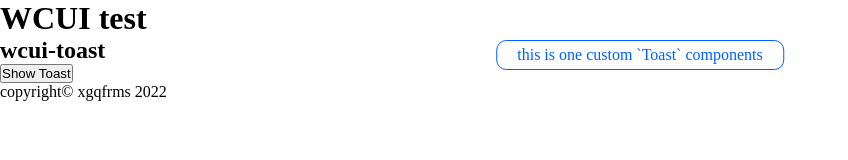
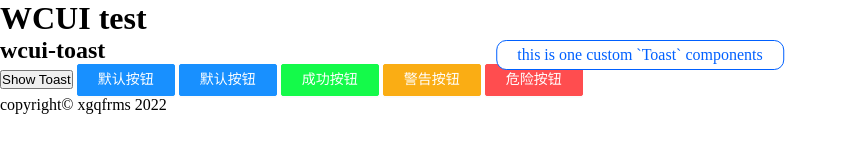
Before and after one commit to xgqfrms/wcui, a website with bundled scripts: page test/index.html in a window 1280 px wide. Shown: the whole page, without its empty margins (0-848 px from the left). Built offline with nearby package versions, Linux system fonts and the light colour scheme.

Commit message:
wcui-button

```diff
--- /dev/null
+++ b/src/components/button.js
@@ -0,0 +1,96 @@
+const templateString = `
+  <template id="wcui-button-template">
+    <style>
+      .wcui-button {
+        display: inline-block;
+        padding: 4px 20px;
+        font-size: 14px;
+        line-height: 1.5715;
+        font-weight: 400;
+        border: 1px solid #1890ff;
+        border-radius: 2px;
+        background-color: #1890ff;
+        color: #fff;
+        box-shadow: 0 2px #00000004;
+        cursor: pointer;
+      }
+      .wcui-button-success {
+        border: 1px solid #14fa4a;
+        background-color: #14fa4a;
+      }
+      .wcui-button-warning {
+        border: 1px solid #faad14;
+        background-color: #faad14;
+      }
+      .wcui-button-danger {
+        border: 1px solid #ff4d4f;
+        background-color: #ff4d4f;
+      }
+    </style>
+    <div id="wcui-button">
+      <slot name="text">默认按钮</slot>
+    </div>
+  </template>
+`;
+
+// 继承 HTMLElement 类
+class Button extends HTMLElement {
+  constructor() {
+    super();
+    this.init();
+  }
+  init() {
+    // types
+    this.types = {
+      primary: 'wcui-button',
+      success: 'wcui-button-success',
+      warning: 'wcui-button-warning',
+      danger: 'wcui-button-danger',
+    };
+    this.defaultType = 'wcui-button';
+    // 创建 DOM 模版
+    if(!document.querySelector(`#wcui-button-template`)) {
+      document.body.insertAdjacentHTML(`beforeend`, templateString);
+    }
+    const template = document.querySelector(`#wcui-button-template`);
+    // console.log('\ntemplate =', template);
+    // 克隆一份, 防止重复使用造成污染
+    const content = template.content.cloneNode(true);
+    // 获取 template DOM
+    this.btn = content.querySelector('#wcui-button');
+    this.btn.classList.add(this.defaultType);
+    // 开启 Shadow DOM
+    const shadow = this.attachShadow({
+      mode: 'open',
+    });
+    shadow.appendChild(content);
+  }
+  // ✅ 必须使用 observedAttributes 指定要观察值会变化的 props, 不然 attributeChangedCallback 不会执行
+  static get observedAttributes() {
+    return ['type', 'callback'];
+  }
+  // 生命周期方法 attributeChangedCallback
+  // 当 custom element 增加、删除、修改`自身属性`时，被调用。
+  attributeChangedCallback(prop, oldValue, newValue) {
+    // console.log('👻 prop =', prop);
+    // console.log('oldValue, newValue =', oldValue, newValue);
+    this[prop] = newValue;
+    this.render();
+  }
+  render() {
+    // console.log('this.type =', this.type);
+    this.btn.className = `wcui-button ${this.types[this.type]}`;
+    // console.log('this.callback =', this.callback, window[`${this.callback}`])
+    if(this.callback) {
+      this.btn.addEventListener('click', () => {
+        // js function name string to function ❌
+        // this.callback(this.type);
+        window[`${this.callback}`](this.type);
+      });
+    } else {
+      console.log('❌ no callback passed');
+    }
+  }
+}
+
+export default Button;
--- a/src/components/toast.js
+++ b/src/components/toast.js
@@ -28,7 +28,7 @@ class Toast extends HTMLElement {
     // DOM
     const template = this.createTemplate();
     shadow.appendChild(template);
-    console.log('Toast init finished✅');
+    // console.log('Toast init finished✅');
   }
   createTemplate() {
     const wrapper = document.createElement('div');
--- a/src/index.js
+++ b/src/index.js
@@ -1,5 +1,22 @@
+import * as pkg from "../package.json";
 
+window.wcui = `${pkg.name}@${pkg.version}`;
+const style = `
+  color: #0f0;
+  background: #000;
+  padding: 5px 10px;
+  line-height: 1.5rem;
+  font-size: 23px;
+`;
+console.log(`\n%cWCUI 🚀 ${window.wcui}\n`, style);
+
+// TODO: auto get component's name using shell script, like element-ui
+// 手动导入新组件
 import Toast from './components/toast.js';
+import Button from './components/button.js';
 
 // 注册自定义组件
-customElements.define('wcui-toast', Toast);
+if(window.customElements) {
+  customElements.define('wcui-toast', Toast);
+  customElements.define('wcui-button', Button)
+}
--- a/test/index.html
+++ b/test/index.html
@@ -44,21 +44,35 @@
   <main>
     <article>
       <section>
-       <h2> wcui-toast</h2>
-       <button id="button">Show Toast</button>
-       <!-- test -->
-       <wcui-toast content="this is one custom `Toast` components"></wcui-toast>
-       <wcui-toast id="toast" class="outer-class outer-class__hide" content="这是一个自定义的Toast组件"></wcui-toast>
-        <!-- <script src="./dist/webc-toast.umd.js"></script> -->
-        <script>
-          const btn = document.querySelector('#button');
-          btn.addEventListener('click', () => {
-            const toast = document.querySelector('#toast');
-            const classList = toast.classList;
-            classList.toggle('outer-class__hide');
-            // toast.classList.toggle('outer-class__hide');
-          });
-        </script>
+        <h2> wcui-toast</h2>
+        <button id="button">Show Toast</button>
+        <!-- wcui-toast -->
+        <wcui-toast content="this is one custom `Toast` components"></wcui-toast>
+        <wcui-toast id="toast" class="outer-class outer-class__hide" content="这是一个自定义的Toast组件"></wcui-toast>
+        <!-- wcui-button -->
+        <wcui-button></wcui-button>
+        <wcui-button type="primary">
+          <span slot="text">
+            默认按钮
+          </span>
+        </wcui-button>
+        <wcui-button type="success">
+          <!-- onclick -->
+          <span slot="text" onclick="callback('success')">
+            成功按钮
+          </span>
+        </wcui-button>
+        <!-- callback -->
+        <wcui-button type="warning" callback="callback">
+          <span slot="text">
+            警告按钮
+          </span>
+        </wcui-button>
+        <wcui-button type="danger" callback="callback">
+          <span slot="text">
+            危险按钮
+          </span>
+        </wcui-button>
       </section>
     </article>
   </main>
@@ -66,8 +80,7 @@
     <p>copyright&copy; xgqfrms 2022</p>
   </footer>
   <!-- js -->
-  <script>
-    const log = console.log;
-  </script>
+  <!-- <script src="./dist/webc-toast.umd.js"></script> -->
+  <script src="./test.js"></script>
 </body>
 </html>
--- /dev/null
+++ b/test/test.js
@@ -0,0 +1,16 @@
+const log = console.log;
+
+const btn = document.querySelector('#button');
+btn.addEventListener('click', () => {
+  const toast = document.querySelector('#toast');
+  // const classList = toast.classList;
+  // classList.toggle('outer-class__hide');
+  toast.classList.toggle('outer-class__hide');
+});
+
+const callback = (type = '') => {
+  console.log('button type', type);
+  alert(`🎉 button type =${type}`);
+}
+
+window.callback = callback;
```
